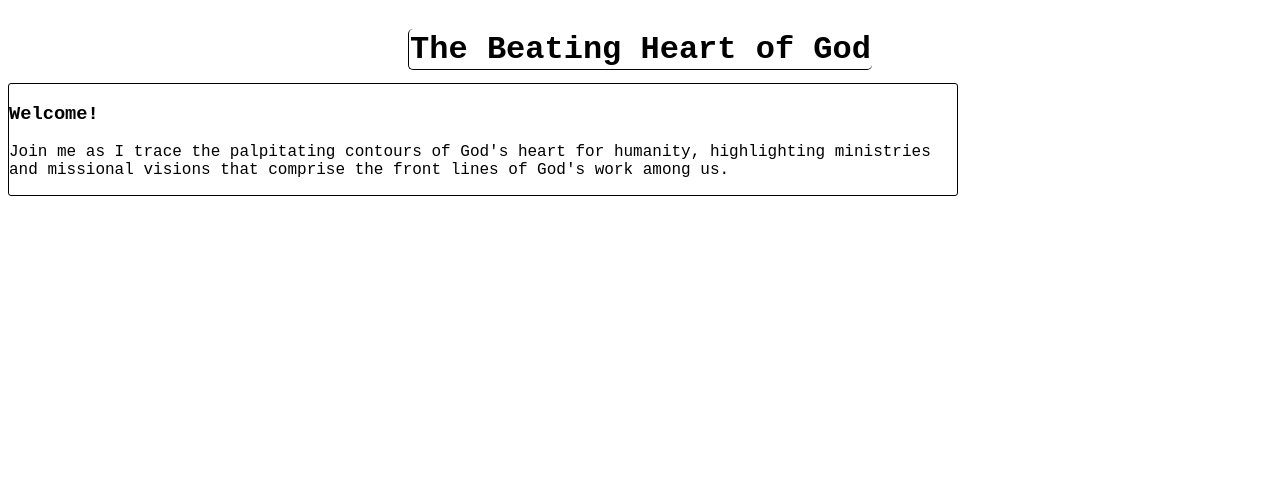
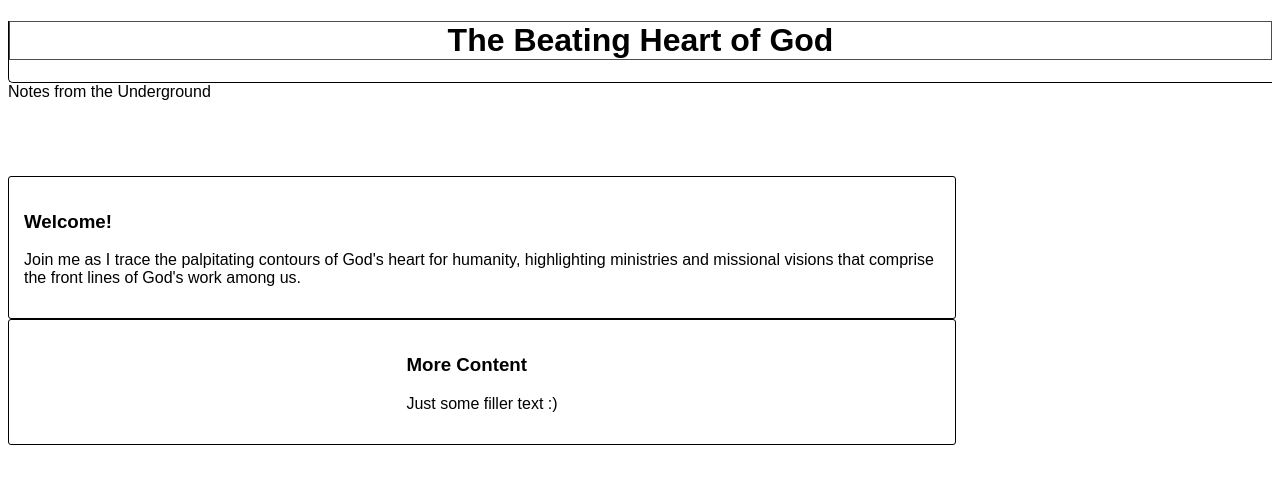
Before and after one commit to jonathan-warkentine/beatingheartofgod.github.io, a plain HTML site: page index.html in a window 1280 px wide. Drawn offline with Linux system fonts and the light colour scheme.

Commit message:
crude navbar in place, more expirimentation attempting sticky header

```diff
--- a/Assets/CSS/style.CSS
+++ b/Assets/CSS/style.CSS
@@ -1,34 +1,62 @@
 /* setting up some page site defaults */
 * {
-    font-family: 'Courier New', Courier, monospace;
+    font-family: Arial, Helvetica, sans-serif;
 }
 
 #title-box{
-    display: flex;
-    justify-content: center;
+
+    font-family: 'Courier New', Courier, monospace;
+    text-align: center;
+    height: auto;
+
+    /* trying to get the page title to "stick" */
+    position: sticky;
+    top: 0;
+    background-color: white;
+    z-index: 1;
+
+
+    /* border attributes */
+    border-bottom: 1px solid black;
+    border-left: 1px solid black;
+    border-radius: 0 5px;
 }
 
 h1{
-    padding-left: 5px;
-    padding-right: 5px;
-    padding-bottom: 3px;
-    border-bottom: 1px solid black;
-    border-left: 1px solid black;
-    border-radius: 5px;
-    padding: 0.1%;
-    border-image-outset: 10px;
-    position: fixed;
-    background-color: white;
+   border: 1px solid red;
+}
+
+#navbar{
+    list-style-type: none;
+    margin: 0;
+    padding: 0;
 }
 
 #content{
     position: relative;
     top: 75px;
+    width: 75%;
+    font-family: Arial, Helvetica, sans-serif;
+
+}
+
+/* Creating a default <p> content font */
+p {
+    font-family: arial;
+
 }
 
 .content-card{
-    width: 75%;
+
     justify-items: center;
     border: 1px solid black;
     border-radius: 3px;
+    padding: 15px;
 }
+
+/* creating a class to apply to sticky elements */
+
+/* .sticky{
+    position: fixed;
+    top: 0;
+} */
--- a/index.html
+++ b/index.html
@@ -6,6 +6,8 @@
         <meta http-equiv="X-UA-Compatible" content="IE=edge">
         <meta name="viewport" content="width=device-width, initial-scale=1.0">
         <link rel="stylesheet" filetype="text/css" href="./Assets/CSS/style.CSS">
+        <link rel="icon" filetype="image/png" href="./Assets/Images/heartbeat.png">
+        <script src="/Assets/JS/script.js"></script>
         <title>The Beating Heart of God</title>
 
     </head>
@@ -14,14 +16,20 @@
     <body>
 
         <header>
-            <div id="title-box">
+            <div id="title-box" class="sticky">
                 <h1>The Beating Heart of God</h1>
             </div>
         </header>
 
-        <section id="spacer">
+        <section>
+            <nav>
+                <ul id="navbar">
+                    <li>Notes from the Underground</li>
+                    <li></li>
+                </ul>
+            </nav>
+        </section>
 
-        </section>
 
         <section id="content">
 
@@ -32,6 +40,13 @@
                 </section>
             </section>
 
+            <section class="content-card">
+                <section>
+                    <header><h3>More Content</h3></header>
+                    <p>Just some filler text :)</p>
+                </section>
+            </section>
+
         </section>
 
 
```
Also changed, not shown: Assets/JS/script.js (added, +18 -0 lines), Assets/Images/heartbeat.png, 3 other files.
